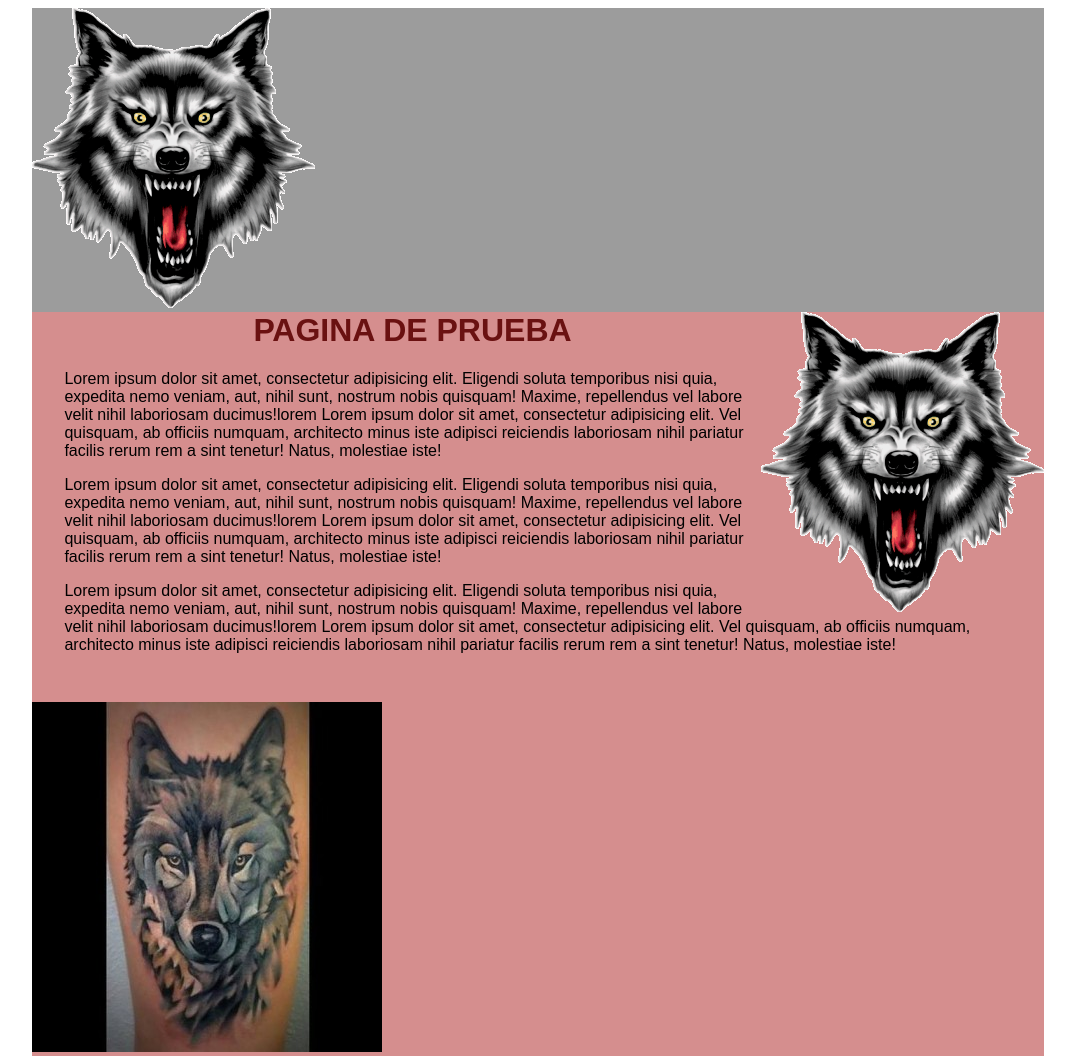
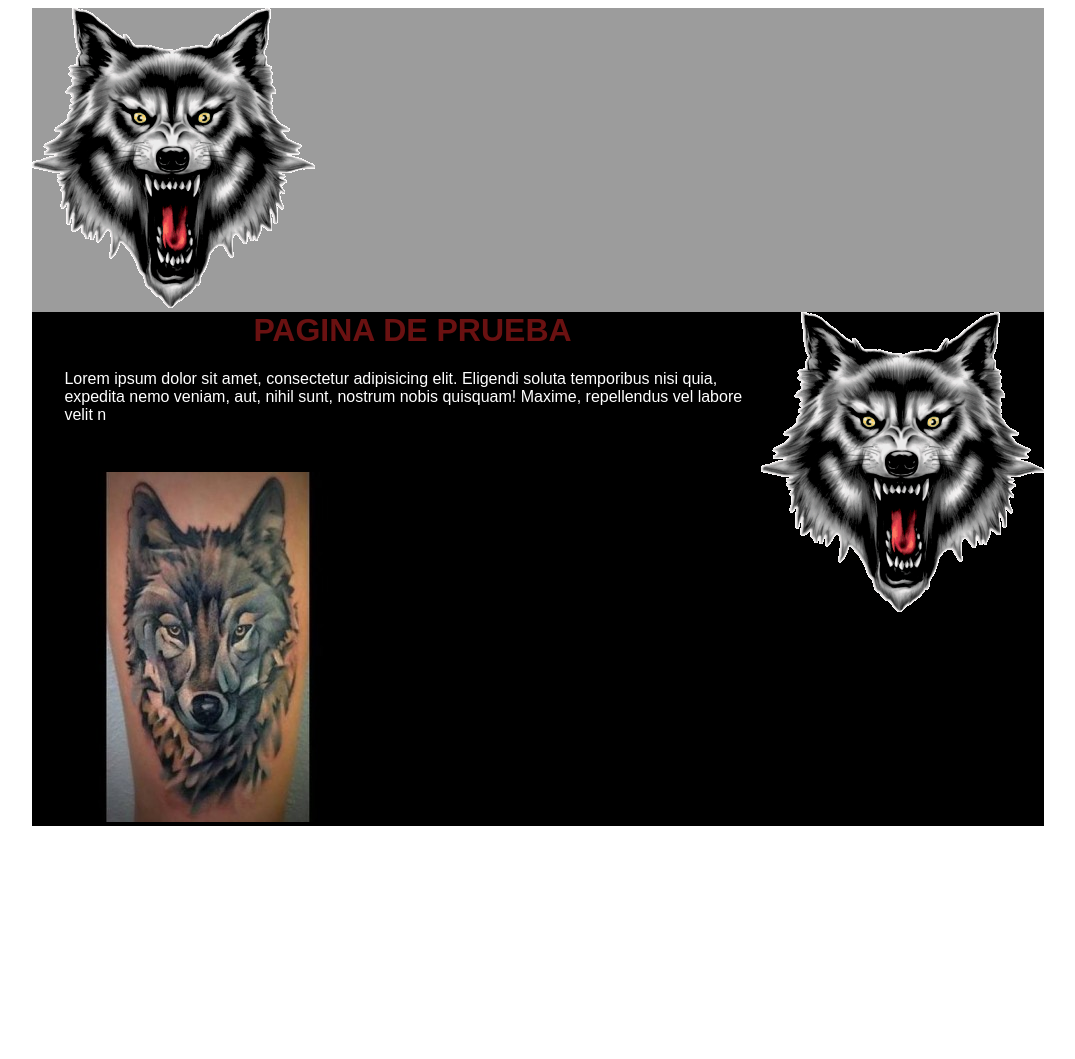
Before and after one commit to freddy9001/lobito, a plain HTML site: page index.html in a window 1280 px wide. Shown: the whole page, without its empty margins (102-1177 px from the left). After the commit the page ends 834 px from the top, so only its background shows below. Drawn offline with Linux system fonts and the light colour scheme.

Commit message:
se cambió color de fondo y se quito texto

```diff
--- a/estilos.css
+++ b/estilos.css
@@ -26,7 +26,8 @@ header #logo2 {
 #contenedor {
 	margin: 0 auto;
 	width: 80%;
-	background-color: #D58E8E;
+	background-color: #000000;
+	color: white;
 }
 #contenedor #contenido {
 
--- a/index.html
+++ b/index.html
@@ -18,9 +18,7 @@
 	</header>
 	<div id="contenido">
 		<h1>PAGINA DE PRUEBA</h1>
-		<p>Lorem ipsum dolor sit amet, consectetur adipisicing elit. Eligendi soluta temporibus nisi quia, expedita nemo veniam, aut, nihil sunt, nostrum nobis quisquam! Maxime, repellendus vel labore velit nihil laboriosam ducimus!lorem Lorem ipsum dolor sit amet, consectetur adipisicing elit. Vel quisquam, ab officiis numquam, architecto minus iste adipisci reiciendis laboriosam nihil pariatur facilis rerum rem a sint tenetur! Natus, molestiae iste!</p>
-		<p>Lorem ipsum dolor sit amet, consectetur adipisicing elit. Eligendi soluta temporibus nisi quia, expedita nemo veniam, aut, nihil sunt, nostrum nobis quisquam! Maxime, repellendus vel labore velit nihil laboriosam ducimus!lorem Lorem ipsum dolor sit amet, consectetur adipisicing elit. Vel quisquam, ab officiis numquam, architecto minus iste adipisci reiciendis laboriosam nihil pariatur facilis rerum rem a sint tenetur! Natus, molestiae iste!</p>
-		<p>Lorem ipsum dolor sit amet, consectetur adipisicing elit. Eligendi soluta temporibus nisi quia, expedita nemo veniam, aut, nihil sunt, nostrum nobis quisquam! Maxime, repellendus vel labore velit nihil laboriosam ducimus!lorem Lorem ipsum dolor sit amet, consectetur adipisicing elit. Vel quisquam, ab officiis numquam, architecto minus iste adipisci reiciendis laboriosam nihil pariatur facilis rerum rem a sint tenetur! Natus, molestiae iste!</p>
+		<p>Lorem ipsum dolor sit amet, consectetur adipisicing elit. Eligendi soluta temporibus nisi quia, expedita nemo veniam, aut, nihil sunt, nostrum nobis quisquam! Maxime, repellendus vel labore velit n
 	</div>
 	<div id="imagen">
 		<img src="imagen.jpg" alt="">
```
